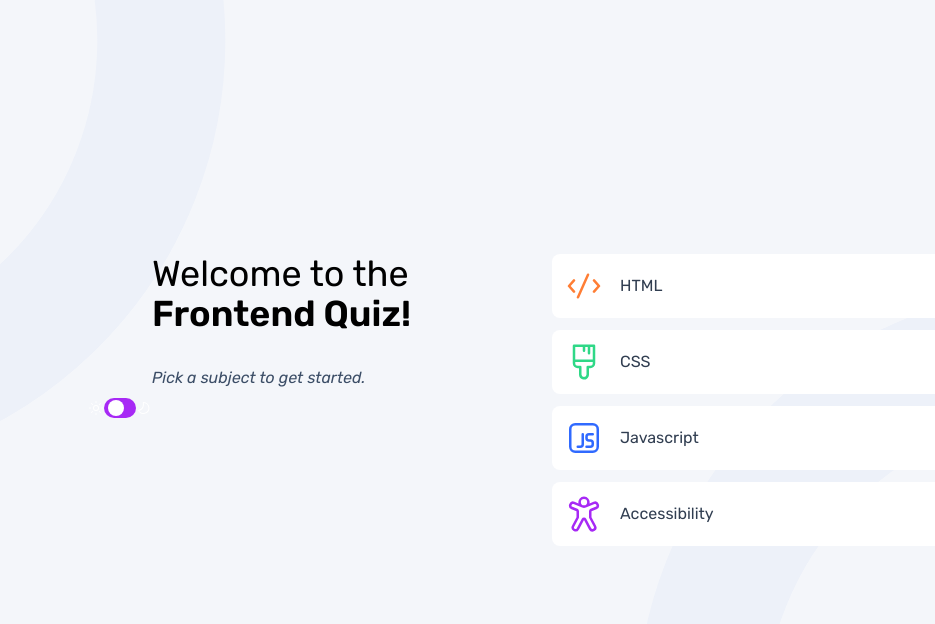
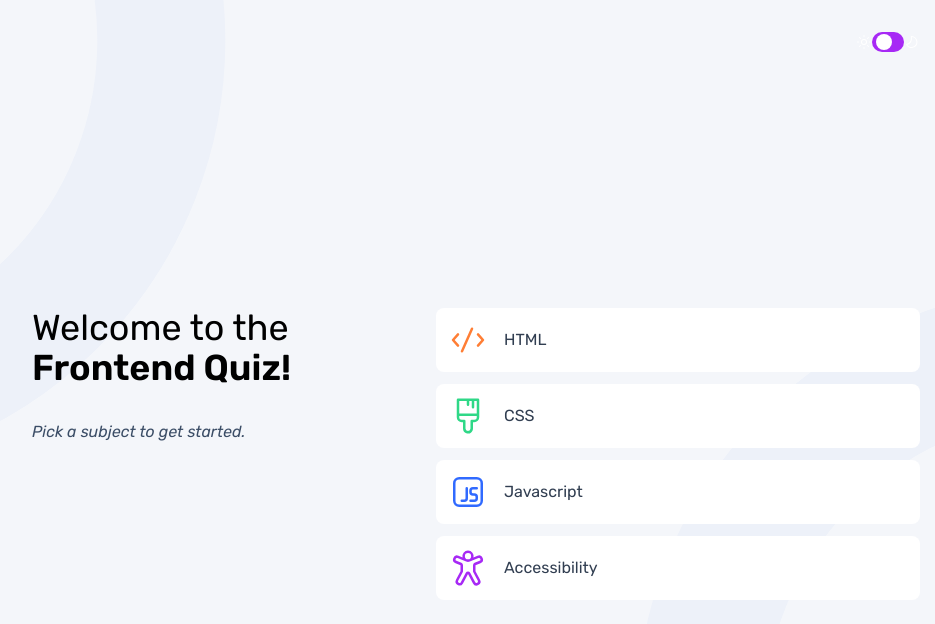
Before and after one commit to john-mathis/quiz, a Next.js app: page / in a window 1280 px wide. Shown: the top 624 px of the page, without its empty margins (164-1099 px from the left). Built offline with nearby package versions, Linux system fonts and the light colour scheme.

Commit message:
Toggle Mode component edits. Also changed the structure of the root page temporarily. Added an extra div to help with placement of the Toggle Mode switch.

```diff
--- a/app/components/ToggleMode/ToggleMode.tsx
+++ b/app/components/ToggleMode/ToggleMode.tsx
@@ -24,7 +24,7 @@ export default function ToggleMode() {
 
   // }
   return (
-    <section className="flex justify-end w-[20.43rem] md:w-[40rem] mx-auto pt-4">
+    <section className="flex justify-end mx-auto pt-4 w-[20.43rem] md:w-[40rem]  md:pt-8 lg:w-[55.5rem] ">
       <Image
         src={`${
           resolvedTheme === "dark"
--- a/app/globals.css
+++ b/app/globals.css
@@ -35,7 +35,6 @@ input:checked + .slider:before {
   -ms-transform: translateX(8px);
 }
 
-
 .slider.round:before {
   -webkit-transform: translateY(2px);
 }
--- a/app/layout.tsx
+++ b/app/layout.tsx
@@ -2,6 +2,7 @@ import type { Metadata } from "next";
 import { Inter } from "next/font/google";
 import "./globals.css";
 import { Providers } from "../providers";
+import ToggleMode from "./components/ToggleMode/ToggleMode";
 
 const inter = Inter({ subsets: ["latin"] });
 
@@ -18,7 +19,9 @@ export default function RootLayout({
   return (
     <html lang="en" suppressHydrationWarning={true}>
       <body className={inter.className}>
-        <Providers>{children}</Providers>
+        <Providers>
+          {/* <ToggleMode/> */}
+          {children}</Providers>
       </body>
     </html>
   );
--- a/app/page.tsx
+++ b/app/page.tsx
@@ -5,10 +5,12 @@ import WelcomeHeader from "./components/WelcomeHeader/WelcomeHeader";
 export default function Home() {
   // create a seperate component for this content and just import the single component instead of editing the main div on the root page.
   return (
-    <main className="h-screen bg-cover bg-no-repeat bg-left-top bg-[url(/pattern-background-mobile-light.svg)] bg-[--light-grey] dark:bg-[--dark-navy] dark:bg-[url(/pattern-background-mobile-dark.svg)] md:bg-[url(/pattern-background-tablet-light.svg)] dark:md:bg-[url(/pattern-background-tablet-dark.svg)] md:bg-auto lg:flex lg:items-center lg:px-20 lg:bg-[url(/pattern-background-desktop-light.svg)] dark:lg:bg-[url(/pattern-background-desktop-dark.svg)] lg:bg-center lg:bg-cover">
-      <ToggleMode />
+    <main className="h-screen bg-cover bg-no-repeat bg-left-top bg-[url(/pattern-background-mobile-light.svg)] bg-[--light-grey] dark:bg-[--dark-navy] dark:bg-[url(/pattern-background-mobile-dark.svg)] md:bg-[url(/pattern-background-tablet-light.svg)] dark:md:bg-[url(/pattern-background-tablet-dark.svg)]  lg:bg-[url(/pattern-background-desktop-light.svg)] dark:lg:bg-[url(/pattern-background-desktop-dark.svg)] lg:bg-center lg:bg-cover">
+      <ToggleMode/>
+      <div className="mx-auto lg:pt-64 lg:w-[55.5rem] lg:h-[28.5] md:bg-auto lg:flex lg:justify-between lg:items-center ">
       <WelcomeHeader />
       <MenuSelection />
+      </div>
     </main>
   );
 }
```
